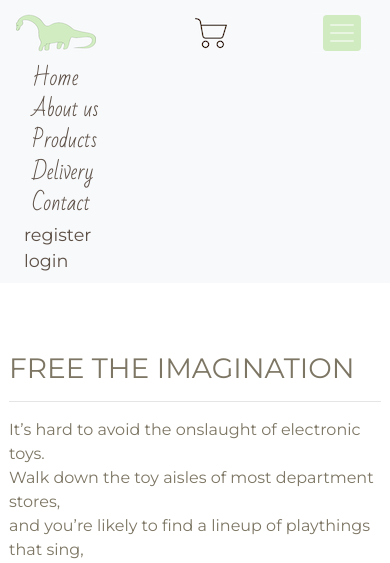
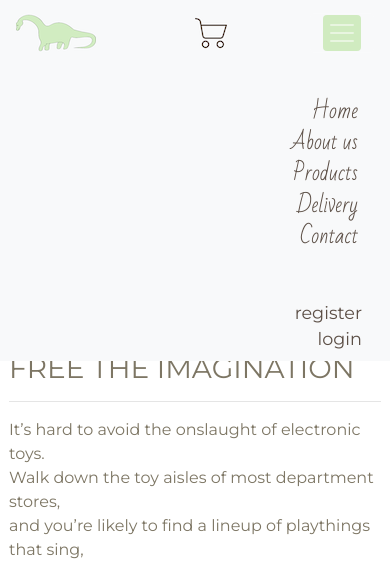
Before and after one commit to imInez/dinosauria, a Django app: page / in a window 390 px wide, after a click that opens the changed part. Shown: the top 563 px of the page. Run offline with Django 3.2, Linux system fonts and the light colour scheme; some libraries are stand-ins or nearby versions.

Commit message:
Menu front update for mobile

```diff
--- a/shop/static/css/style.css
+++ b/shop/static/css/style.css
@@ -194,4 +194,8 @@ form div.field {
         display: none;
     }
 
+    .nav-items{
+        text-align: right;
+    }
+
 }
--- a/shop/templates/shop/base.html
+++ b/shop/templates/shop/base.html
@@ -28,14 +28,16 @@
     <span class="nav-logo text-center visible-desktop"><a href="{% url 'shop:home' %}" class="text-decoration-none">
       <img src="{% static 'img/logo-img-light-green-smaller.png' %}"><h4 class="pretty-font mx-1 col-brown ">Dinosauria</h4></span>
     </a>
-    <ul class="nav navbar-nav ml-auto pt-1 pretty-font font-medium ">
+    <ul class="nav navbar-nav ml-auto pt-1 pretty-font font-medium nav-items">
+      <hr>
       <li class="px-3"><a href="{% url 'shop:home' %}" >Home</a></li>
       <li class="px-3"><a href="#">About us</a></li>
       <li class="px-3"><a href="{% url 'shop:products' %}">Products</a></li>
       <li class="px-3"><a href="#">Delivery</a></li>
       <li class="px-3"><a href="#">Contact</a></li>
     </ul>
-    <ul class="nav navbar-nav ml-auto pr-1 pt-1 sans-font font-bigger">
+    <ul class="nav navbar-nav ml-auto pr-1 pt-3 sans-font font-bigger nav-items" >
+      <hr>
       {% if user.is_authenticated %}
       <li class="px-2"><a href="{% url 'users:profile' %}">{% if user.first_name %} {{ user.first_name }} {% else %} profile {% endif %}</a></li>
       <li class="px-2"><a href="{% url 'users:logout' %}">logout</a></li>
```
Also changed, not shown: 1 other file.
